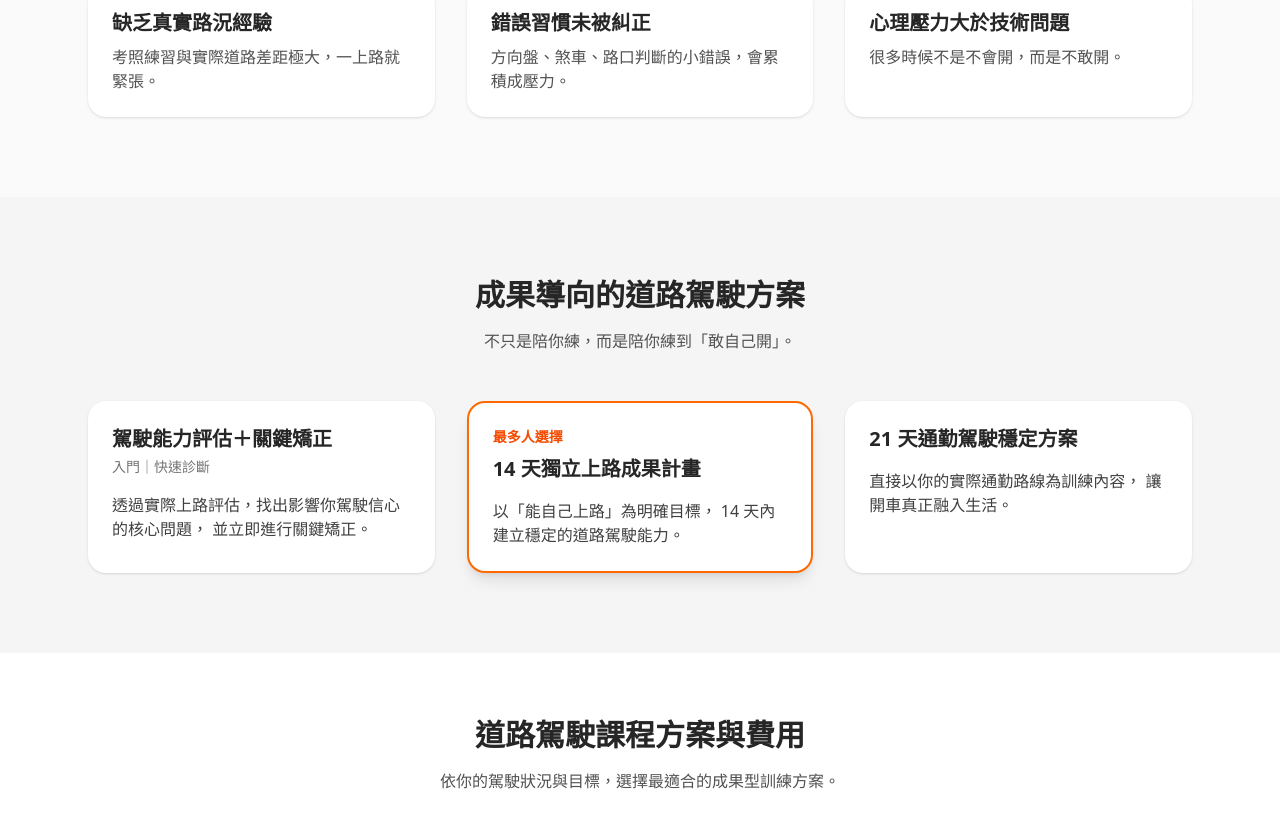
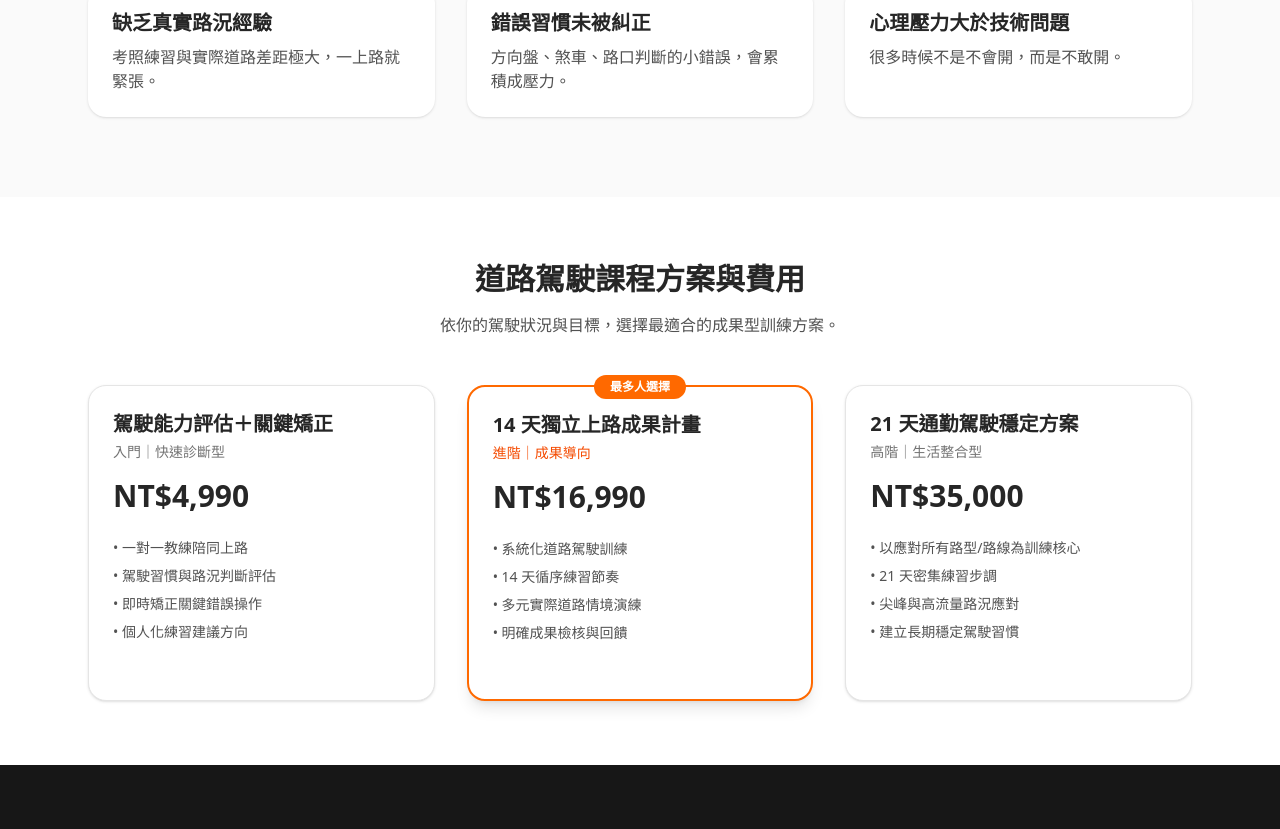
Before and after one commit to laurelke/drivemate-web, a Next.js app: page /courses/road-driving in a window 1280 px wide. Shown: the part 835-1664 px from the top of the page. Built offline with nearby package versions, Linux system fonts and the light colour scheme.

Commit message:
feat: unify course pages layout and design

```diff
--- a/app/courses/road-driving/page.tsx
+++ b/app/courses/road-driving/page.tsx
@@ -34,12 +34,6 @@ export default function RoadDrivingPage() {
             >
               查看課程方案
             </Link>
-            <Link
-              href="#signup"
-              className="rounded-xl border border-white/40 px-8 py-4 text-lg font-semibold text-white hover:bg-white/10"
-            >
-              立即預約諮詢
-            </Link>
           </div>
         </div>
       </section>
@@ -70,57 +64,6 @@ export default function RoadDrivingPage() {
               <p className="text-neutral-600">{item.desc}</p>
             </div>
           ))}
-        </div>
-      </section>
-
-      {/* ================= 成果型方案（你前面已確認） ================= */}
-      <section className="bg-neutral-100">
-        <div className="mx-auto max-w-6xl px-6 py-20">
-          <h2 className="mb-4 text-center text-3xl font-bold">
-            成果導向的道路駕駛方案
-          </h2>
-          <p className="mx-auto mb-12 max-w-3xl text-center text-neutral-600">
-            不只是陪你練，而是陪你練到「敢自己開」。
-          </p>
-
-          <div className="grid gap-8 md:grid-cols-3">
-            {/* A */}
-            <div className="rounded-2xl bg-white p-6 shadow">
-              <h3 className="text-xl font-semibold">駕駛能力評估＋關鍵矯正</h3>
-              <p className="mt-1 text-sm text-neutral-500">
-                入門｜快速診斷
-              </p>
-              <p className="mt-4 text-neutral-700">
-                透過實際上路評估，找出影響你駕駛信心的核心問題，
-                並立即進行關鍵矯正。
-              </p>
-            </div>
-
-            {/* B */}
-            <div className="rounded-2xl border-2 border-orange-500 bg-white p-6 shadow-lg">
-              <p className="mb-2 text-sm font-semibold text-orange-600">
-                最多人選擇
-              </p>
-              <h3 className="text-xl font-semibold">
-                14 天獨立上路成果計畫
-              </h3>
-              <p className="mt-4 text-neutral-700">
-                以「能自己上路」為明確目標，
-                14 天內建立穩定的道路駕駛能力。
-              </p>
-            </div>
-
-            {/* C */}
-            <div className="rounded-2xl bg-white p-6 shadow">
-              <h3 className="text-xl font-semibold">
-                21 天通勤駕駛穩定方案
-              </h3>
-              <p className="mt-4 text-neutral-700">
-                直接以你的實際通勤路線為訓練內容，
-                讓開車真正融入生活。
-              </p>
-            </div>
-          </div>
         </div>
       </section>
 
```
